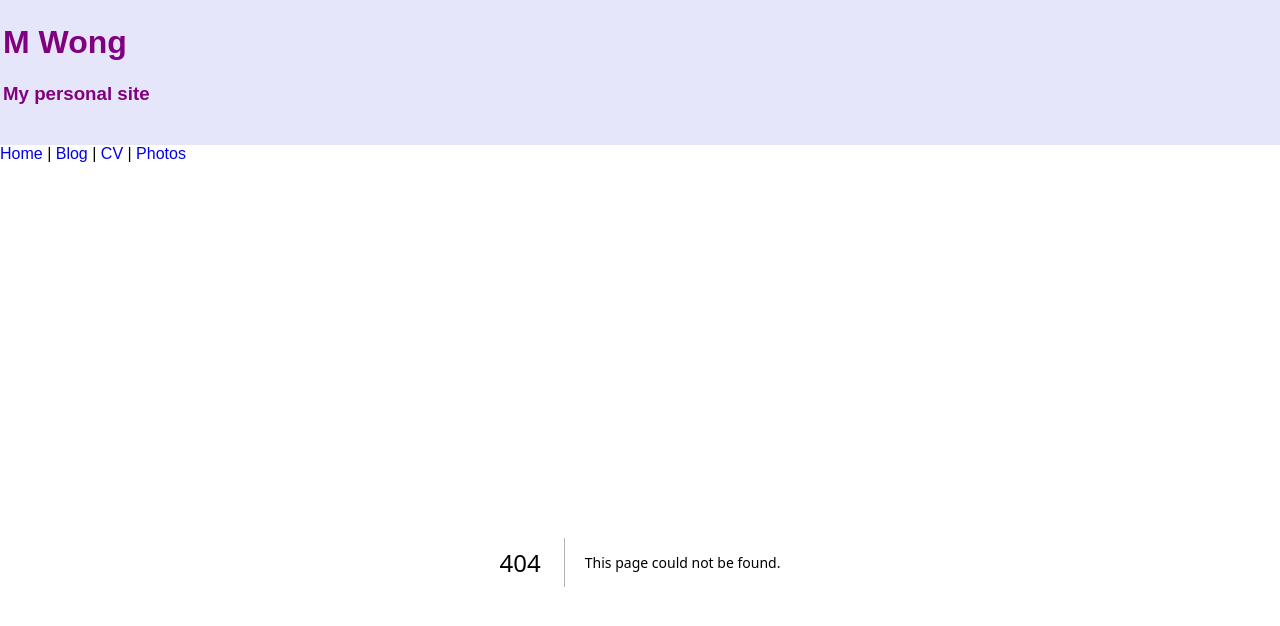
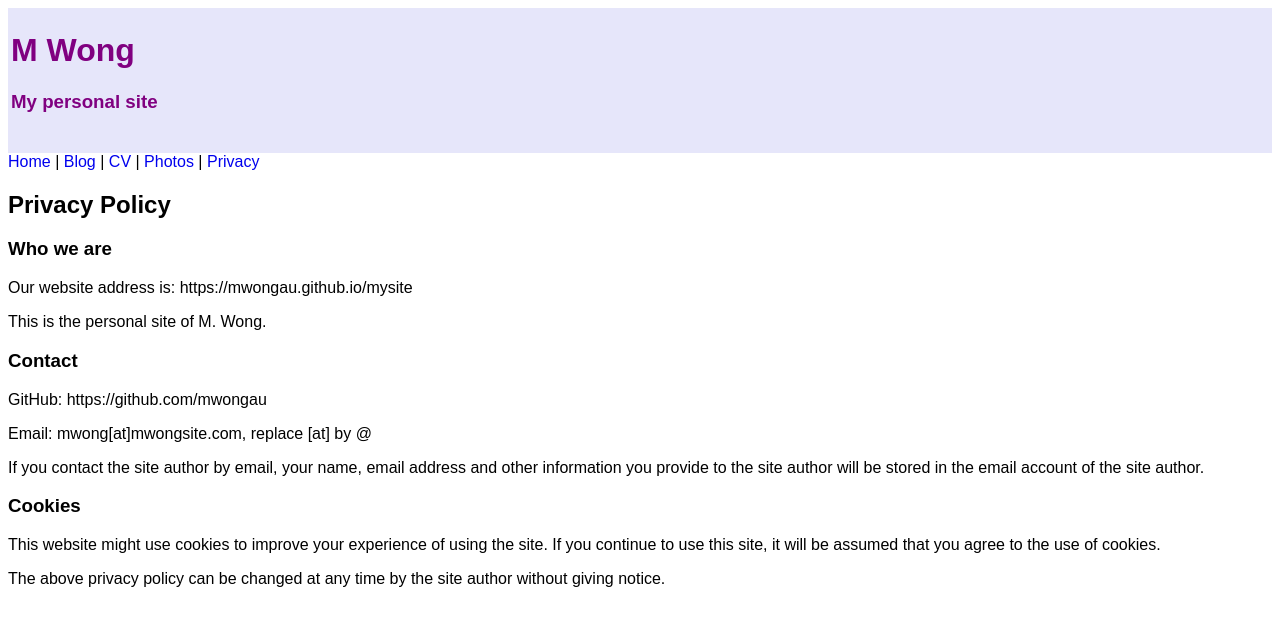
Before and after one commit to mwongau/next-site, a Next.js app: page /mysite/privacy in a window 1280 px wide. Before the commit this address had no page. Shown: the top 626 px of the page. Built offline with nearby package versions, Linux system fonts and the light colour scheme.

Commit message:
19 Dec 24

```diff
--- a/app/layout.js
+++ b/app/layout.js
@@ -31,7 +31,8 @@ export default function RootLayout({ children }) {
 	    </div>
 		<div className={styles.nav}>
 		<Link href= '/'>Home</Link> | <Link href='/posts'>Blog</Link> |
-		<Link href= '/cv'> CV</Link> | <Link href='/photos'>Photos</Link>
+		<Link href= '/cv'> CV</Link> | <Link href='/photos'>Photos</Link> |
+		<Link href='/privacy'> Privacy</Link>
 		</div>
         {children}
       </body>
--- /dev/null
+++ b/app/privacy/page.jsx
@@ -0,0 +1,27 @@
+function Privacy() {
+  return (
+    <div>
+	<h2>Privacy Policy</h2>
+	<h3>Who we are</h3>
+	<p>Our website address is: https://mwongau.github.io/mysite</p>
+	<p>This is the personal site of M. Wong.</p>
+
+	<h3>Contact</h3>
+	<p>GitHub: https://github.com/mwongau </p>
+	<p>Email: mwong[at]mwongsite.com, replace [at] by @ </p>
+	<p>If you contact the site author by email, your name,
+		email address and other information you provide to the
+		site author will be stored in the email account of the site
+		author.</p>
+
+	<h3>Cookies</h3>
+	<p>This website might use cookies to improve your experience of
+	using the site. If you continue to use this site, it will be
+	assumed that you agree to the use of cookies.</p>
+
+	<p>The above privacy policy can be changed at any time by
+	the site author without giving notice.</p>
+	</div>
+);
+}
+export default Privacy;
```
